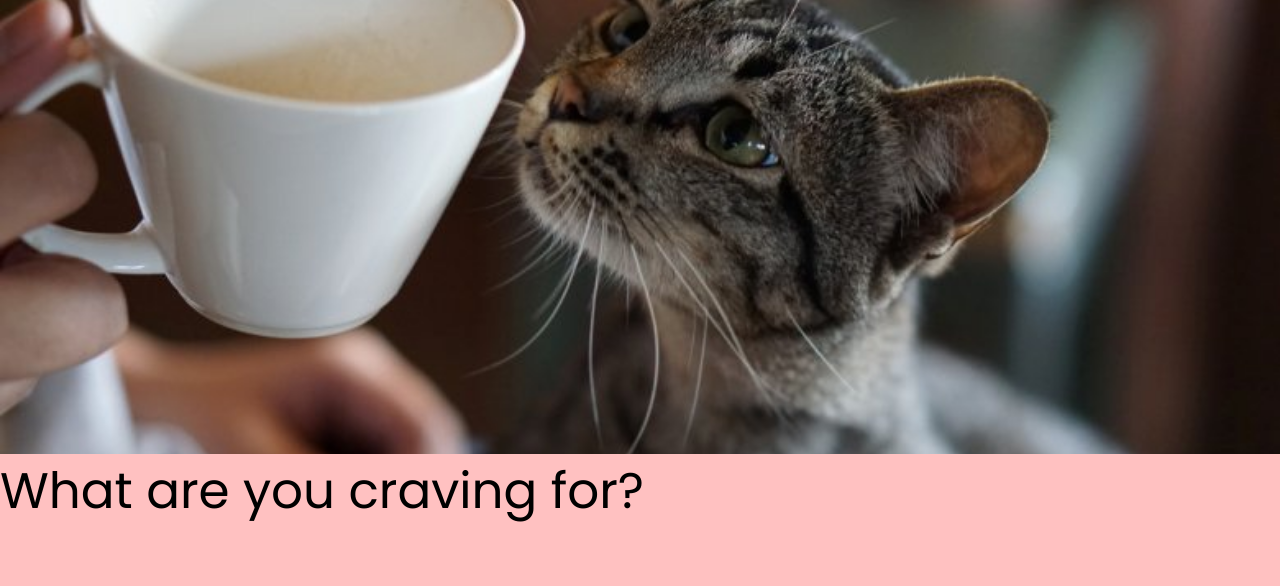
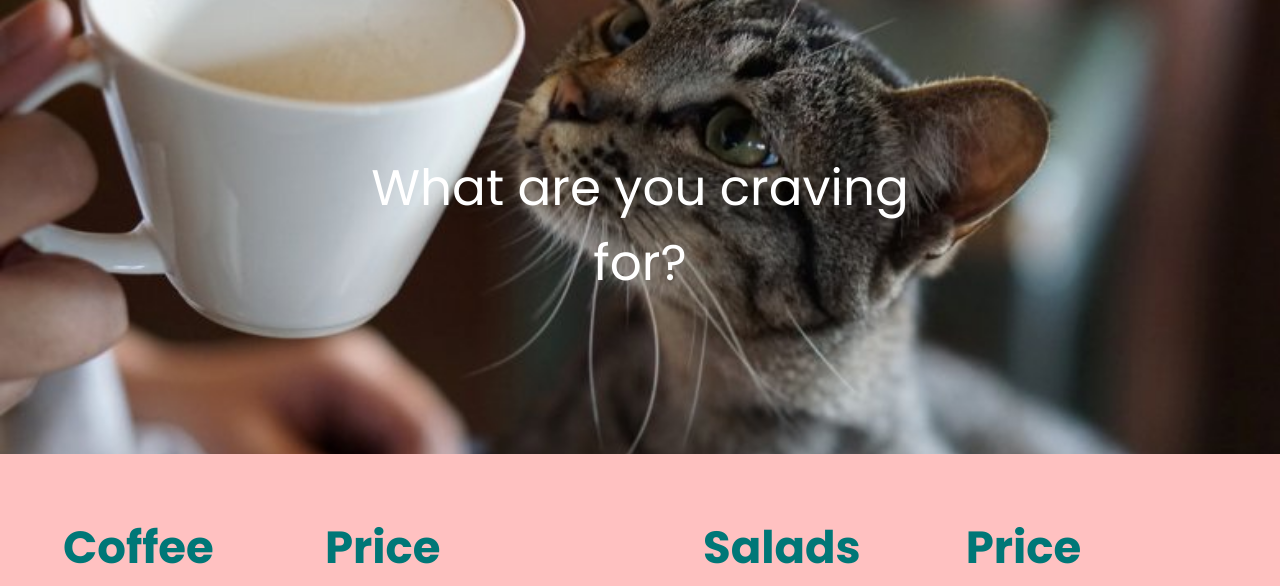
Before and after one commit to makzibs/CatffeeWebsiteAssignment, a plain HTML site: page menu.html in a window 1280 px wide. Shown: the part 126-712 px from the top of the page. Drawn offline with Linux system fonts and the light colour scheme.

Commit message:
Update menu_style.css

```diff
--- a/menu_style.css
+++ b/menu_style.css
@@ -156,6 +156,22 @@ body{
     font-size:20px;
  }
 
+
+
+ .container{
+    position: relative; /*Make sure container is relative*/
+}
+.text{
+    position: absolute; /*Make sure text is absolute*/
+    top: 50%; /* Position text in the middle of the container*/
+    left: 50%; /* Position text in the middle of the container*/
+    transform: translate(-50%, -50%); /* Center the text */
+    text-align: center; /* Center the text */
+    color:white; /*Text color*/
+    z-index: 1; /*Make sure text is on top of the image*/
+}
+
+
  @media (max-width: 420px) {
 
     nav {
```
